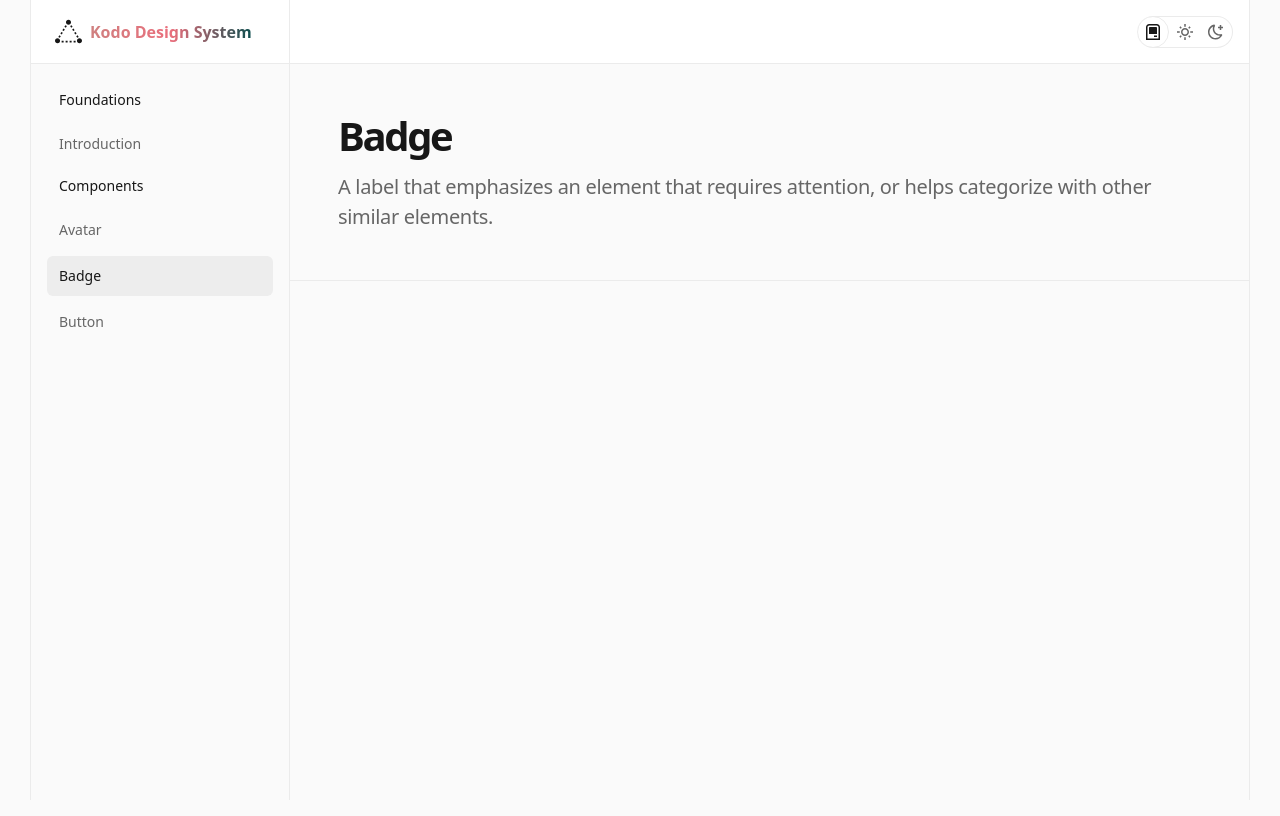
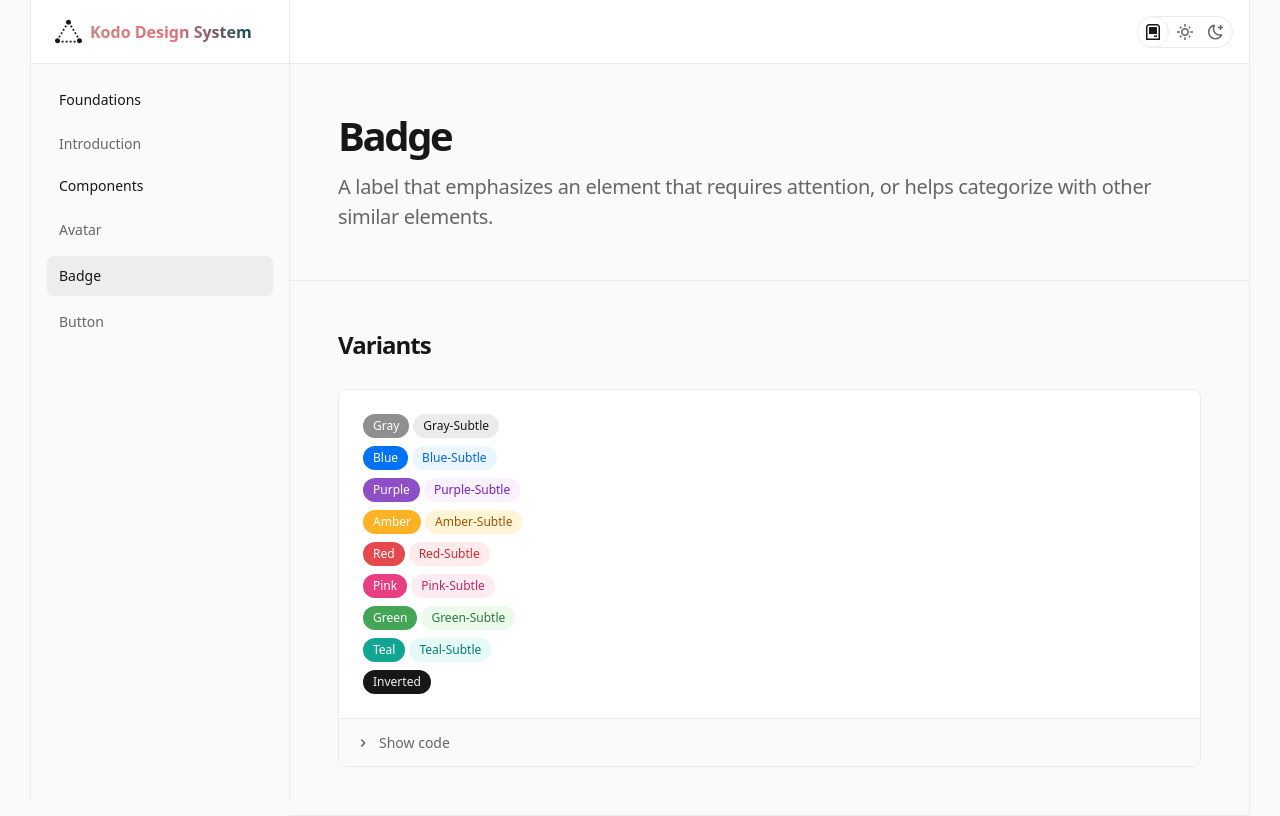
Before and after one commit to kampsy/ui, a SvelteKit app: page /badge in a window 1280 px wide. Built offline with nearby package versions, Linux system fonts and the light colour scheme.

Commit message:
add button varients

```diff
--- /dev/null
+++ b/src/docs/data/badge.ts
@@ -0,0 +1,44 @@
+export const badgeVariants = `
+import { Badge } from 'kodo-ui';
+
+<div class="flex flex-col gap-2">
+	<div class="flex gap-1">
+		<Badge variant="gray">gray</Badge>
+		<Badge variant="gray-subtle">gray-subtle</Badge>
+	</div>
+
+	<div class="flex gap-1">
+		<Badge variant="blue">blue</Badge>
+		<Badge variant="blue-subtle">blue-subtle</Badge>
+	</div>
+
+	<div class="flex gap-1">
+		<Badge variant="purple">purple</Badge>
+		<Badge variant="purple-subtle">purple-subtle</Badge>
+	</div>
+
+	<div class="flex gap-1">
+		<Badge variant="amber">amber</Badge>
+		<Badge variant="amber-subtle">amber-subtle</Badge>
+	</div>
+
+	<div class="flex gap-1">
+		<Badge variant="red">red</Badge>
+		<Badge variant="red-subtle">red-subtle</Badge>
+	</div>
+
+	<div class="flex gap-1">
+		<Badge variant="pink">pink</Badge>
+		<Badge variant="pink-subtle">pink-subtle</Badge>
+	</div>
+
+	<div class="flex gap-1">
+		<Badge variant="green">green</Badge>
+		<Badge variant="green-subtle">green-subtle</Badge>
+	</div>
+
+	<div class="flex gap-1">
+		<Badge variant="teal">teal</Badge>
+		<Badge variant="teal-subtle">teal-subtle</Badge>
+	</div>
+</div>`;
--- /dev/null
+++ b/src/lib/badge/badge.svelte
@@ -0,0 +1,77 @@
+<script lang="ts">
+	import type { Snippet } from 'svelte';
+
+	type propsT = {
+        class?: string;
+		variant:
+			| 'gray'
+			| 'gray-subtle'
+			| 'blue'
+			| 'blue-subtle'
+			| 'purple'
+			| 'purple-subtle'
+			| 'amber'
+			| 'amber-subtle'
+			| 'red'
+			| 'red-subtle'
+            | 'pink'
+            | 'pink-subtle'
+            | 'green'
+            | 'green-subtle'
+            | 'teal'
+            | 'teal-subtle'
+            | 'inverted';
+		children: Snippet;
+	};
+
+	let {class:klass = '', variant = 'gray', children }: propsT = $props();
+
+	let variantClass = $derived.by(() => {
+		switch (variant) {
+			case 'gray':
+				return 'bg-light-gray-700 text-light-bg dark:bg-dark-gray-700 dark:text-light-bg';
+			case 'gray-subtle':
+				return 'bg-light-gray-200 text-light-gray-1000 dark:bg-dark-gray-200 dark:text-dark-gray-1000';
+			case 'blue':
+				return 'bg-light-blue-700 text-light-bg dark:bg-dark-blue-700 dark:text-light-bg';
+			case 'blue-subtle':
+				return 'bg-light-blue-200 text-light-blue-900 dark:bg-dark-blue-200 dark:text-dark-blue-900';
+			case 'purple':
+				return 'bg-light-purple-700 text-light-bg dark:bg-dark-purple-700 dark:text-light-bg';
+			case 'purple-subtle':
+				return 'bg-light-purple-200 text-light-purple-900 dark:bg-dark-purple-200 dark:text-dark-purple-900';
+            case 'amber':
+                return 'bg-light-amber-700 text-light-bg dark:bg-dark-amber-700 dark:text-black';
+            case 'amber-subtle':
+                return 'bg-light-amber-200 text-light-amber-900 dark:bg-dark-amber-200 dark:text-dark-amber-900';
+            case 'red':
+                return 'bg-light-red-700 text-light-bg dark:bg-dark-red-700 dark:text-light-bg';
+            case 'red-subtle':
+                return 'bg-light-red-200 text-light-red-900 dark:bg-dark-red-200 dark:text-dark-red-900';
+            case 'pink':
+                return 'bg-light-pink-700 text-light-bg dark:bg-dark-pink-700 dark:text-light-bg';
+            case 'pink-subtle':
+                return 'bg-light-pink-200 text-light-pink-900 dark:bg-dark-pink-200 dark:text-dark-pink-900';
+            case 'green':
+                return 'bg-light-green-700 text-light-bg dark:bg-dark-green-700 dark:text-light-bg';
+            case 'green-subtle':
+                return 'bg-light-green-200 text-light-green-900 dark:bg-dark-green-200 dark:text-dark-green-900';
+            case 'teal':
+                return 'bg-light-teal-700 text-light-bg dark:bg-dark-teal-700 dark:text-light-bg';
+            case 'teal-subtle':
+                return 'bg-light-teal-200 text-light-teal-900 dark:bg-dark-teal-200 dark:text-dark-teal-900';
+            case 'inverted':
+                return 'bg-light-gray-1000 text-light-gray-100 dark:bg-dark-gray-1000 dark:text-dark-gray-100';
+		}
+	});
+
+	let badgeClass = $derived.by(() => {
+		return `${variantClass}`;
+	});
+</script>
+
+<span class="flex items-center justify-center h-[24px] rounded-full px-[10px] py-0 {badgeClass} {klass}">
+	<span class="text-[12px] font-medium capitalize">
+		{@render children()}
+	</span>
+</span>
--- a/src/routes/badge/+page.svelte
+++ b/src/routes/badge/+page.svelte
@@ -3,6 +3,10 @@
 	import Row from '$lib/../docs/ui/row.svelte';
 	import Shell from '$lib/../docs/ui/shell.svelte';
 	import { asideData } from '$lib/../docs/utils/data.js';
+	import Badge from '$lib/badge/badge.svelte';
+	import CollapseCode from '$lib/collapse/collapseCode.svelte';
+	import type { Snippet } from 'svelte';
+	import { badgeVariants } from '$lib/../docs/data/badge.js';
 </script>
 
 {#snippet badge()}
@@ -21,8 +25,82 @@
 	</Row>
 {/snippet}
 
+{#snippet demoAndCode(demo: Snippet, code: string)}
+	<div
+		class="bg-light-bg dark:bg-dark-bg border border-light-gray-200 dark:border-dark-gray-400 rounded-lg overflow-hidden"
+	>
+		<div class="w-full p-4 lg:p-6">
+			<div class="w-full flex flex-wrap gap-4 justify-between">
+				{@render demo()}
+			</div>
+		</div>
+		<CollapseCode {code} />
+	</div>
+{/snippet}
+
+{#snippet variants()}
+	<Row>
+		<h2
+			class="first-letter:capitalize text-light-gray-1000 dark:text-dark-gray-1000 text-[24px] font-semibold leading-[32px] tracking-[-0.96px] mb-3"
+		>
+			Variants
+		</h2>
+		<div class="mt-4 xl:mt-7">
+			{#snippet demo()}
+				<div class="flex flex-col gap-2">
+					<div class="flex gap-1">
+						<Badge variant="gray">gray</Badge>
+						<Badge variant="gray-subtle">gray-subtle</Badge>
+					</div>
+
+					<div class="flex gap-1">
+						<Badge variant="blue">blue</Badge>
+						<Badge variant="blue-subtle">blue-subtle</Badge>
+					</div>
+
+					<div class="flex gap-1">
+						<Badge variant="purple">purple</Badge>
+						<Badge variant="purple-subtle">purple-subtle</Badge>
+					</div>
+
+					<div class="flex gap-1">
+						<Badge variant="amber">amber</Badge>
+						<Badge variant="amber-subtle">amber-subtle</Badge>
+					</div>
+
+					<div class="flex gap-1">
+						<Badge variant="red">red</Badge>
+						<Badge variant="red-subtle">red-subtle</Badge>
+					</div>
+
+					<div class="flex gap-1">
+						<Badge variant="pink">pink</Badge>
+						<Badge variant="pink-subtle">pink-subtle</Badge>
+					</div>
+
+					<div class="flex gap-1">
+						<Badge variant="green">green</Badge>
+						<Badge variant="green-subtle">green-subtle</Badge>
+					</div>
+
+					<div class="flex gap-1">
+						<Badge variant="teal">teal</Badge>
+						<Badge variant="teal-subtle">teal-subtle</Badge>
+					</div>
+
+					<div class="flex gap-1">
+						<Badge variant="inverted">inverted</Badge>
+					</div>
+				</div>
+			{/snippet}
+			{@render demoAndCode(demo, badgeVariants)}
+		</div>
+	</Row>
+{/snippet}
+
 {#snippet cont()}
 	{@render badge()}
+	{@render variants()}
 {/snippet}
 
 {#snippet aside()}
--- a/src/routes/button/+page.svelte
+++ b/src/routes/button/+page.svelte
@@ -13,7 +13,7 @@
 		buttonRounded,
 		buttonSize,
 		buttonTypes
-	} from '../../docs/utils/data/button.js';
+	} from '../../docs/data/button.js';
 	import type { Snippet } from 'svelte';
 </script>
 
--- a/tailwind.config.js
+++ b/tailwind.config.js
@@ -5,6 +5,7 @@ export default {
   theme: {
     extend: {
       colors: {
+        black: '#000000',
         light: {
           bg: {
             DEFAULT: '#FFFFFF',
```
Also changed, not shown: src/docs/data/button.ts (renamed from src/docs/utils/data/button.ts).
